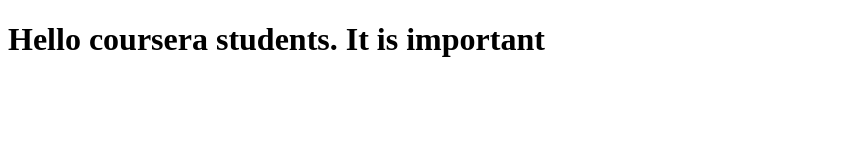
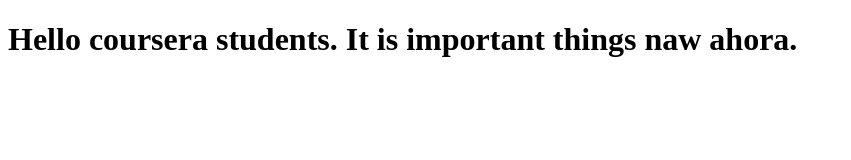
Before and after one commit to rmsalazargit/coursera-test, a plain HTML site: page index.html in a window 1280 px wide. Shown: the whole page, without its empty margins (0-851 px from the left). Drawn offline with Linux system fonts and the light colour scheme.

Commit message:
Changed ABC

```diff
--- a/index.html
+++ b/index.html
@@ -5,6 +5,6 @@
     <title>Hello Coursera</title>
   </head>
   <body>
-    <h1>Hello coursera students. It is important</h1>
+    <h1>Hello coursera students. It is important things naw ahora.</h1>
   </body>
 </html>
```
